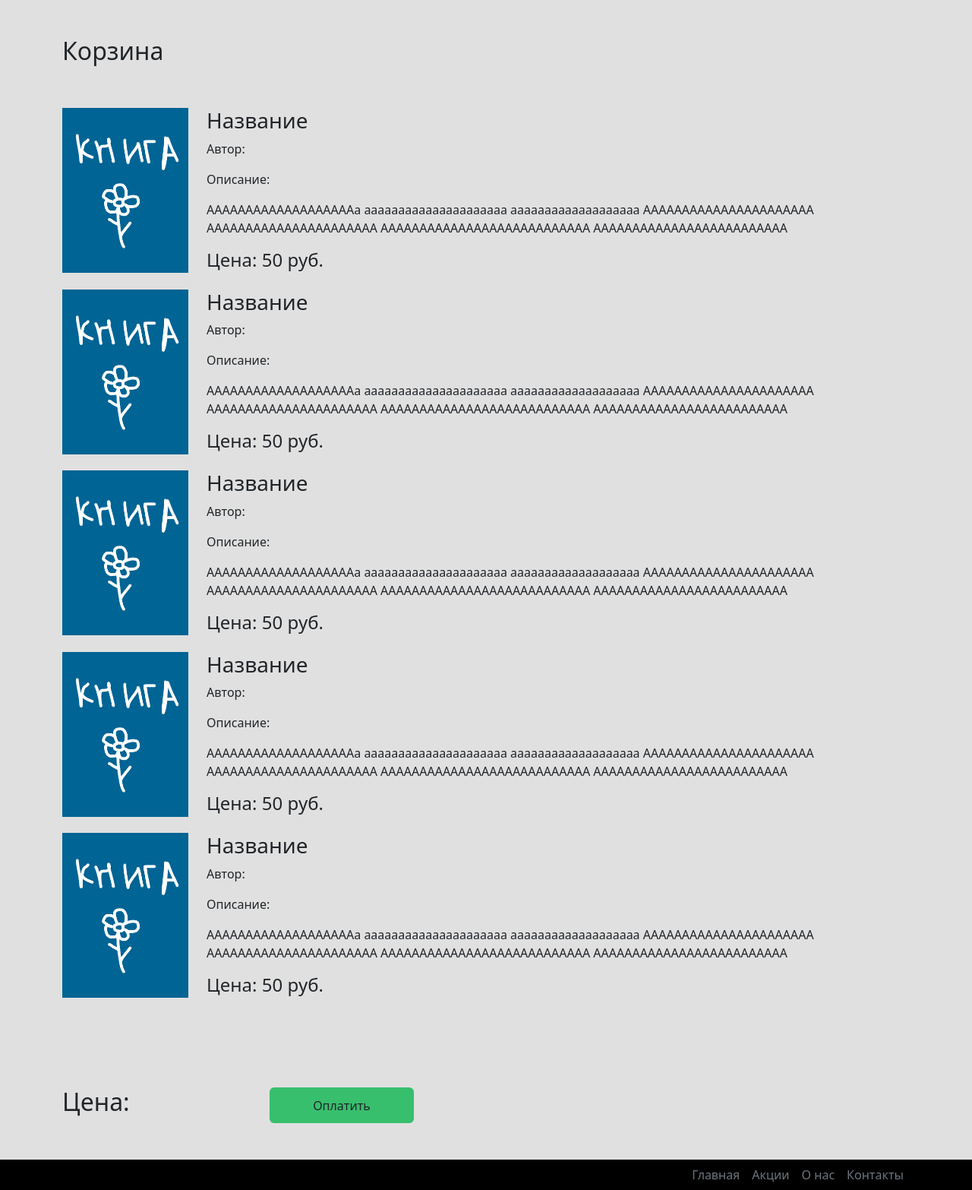
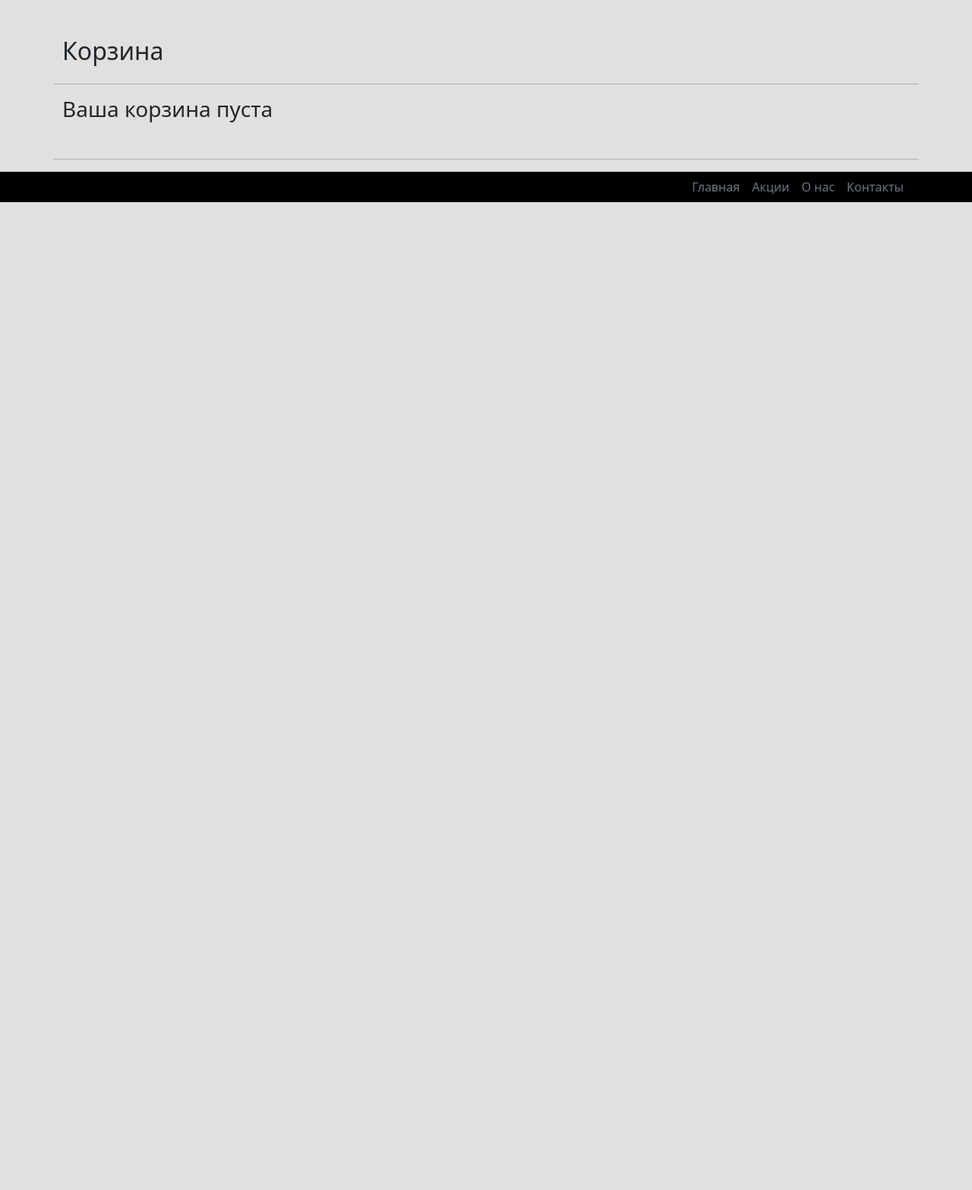
Before and after one commit to LinmyOwO/BookShop, a Flask app: page /cart in a window 1280 px wide. Shown: the part 134-1700 px from the top of the page at 76% size. After the commit the page ends 400 px from the top, so only its background shows below. Run offline with Flask 3, Linux system fonts and the light colour scheme; a user stored in the database is signed in; data comes from the database, SQL or seed files in the repository; both versions use the stored data as it was after the commit; some web fonts are replaced.

Commit message:
Коряво рабочая корзина

```diff
--- a/UserLogin.py
+++ b/UserLogin.py
@@ -4,30 +4,11 @@ from flask_login import UserMixin
 class UserLogin(UserMixin):
     def fromDB(self, user_id, db_table):
         self.__user = db_table.query.get(user_id)
-        self.__cart = []
         return self
 
     def create(self, user):
         self.__user = user
-        self.__cart = []
         return self
-
-    def add_to_cart(self, book):
-        if book not in self.__cart:
-            self.__cart.append(book)
-
-    def delete_from_cart(self, book):
-        if book in self.__cart:
-            self.__cart.remove(book)
-
-    def is_book_in_cart(self, book):
-        return book in self.__cart
 
     def get_id(self):
         return str(self.__user.id)
-
-    def get_cart(self):
-        return self.__cart
-
-    def clear_cart(self):
-        self.__cart = []
--- a/main.py
+++ b/main.py
@@ -1,5 +1,5 @@
 import os
-from flask import Flask, render_template, abort, flash, redirect, url_for, request
+from flask import Flask, render_template, abort, flash, redirect, url_for, request, session
 from flask_sqlalchemy import SQLAlchemy
 from flask_login import LoginManager, login_user, logout_user, login_required, current_user
 from datetime import datetime
@@ -81,6 +81,13 @@ class OrdersBooks(db.Model):
     book_id = db.Column(db.Integer, db.ForeignKey('books.id'))
 
 
+def is_book_in_cart(book_id):
+    if 'cart' in session:
+        return book_id in session['cart']
+    session['cart'] = []
+    return False
+
+
 all_genres = []
 @app.before_request
 def get_header_genres():
@@ -109,33 +116,40 @@ def about():
     """Страница 'О нас'"""
     return render_template("about.html", all_genres=all_genres)
 
+
 @app.route('/stocks')
 def stocks():
     """Страница 'Акции'"""
     return render_template("stocks.html", all_genres=all_genres)
 
 
-@app.route('/history')
-def history():
-    """Страница с историей заказов"""
-    return render_template("history.html", orders=[], all_genres=all_genres)
-
-
 @app.route('/cart')
 @login_required
 def cart():
     """Страница корзины"""
-    return render_template("cart.html", all_genres=all_genres)
+    books = []
+    price = 0
+    if 'cart' in session:
+        try:
+            for b_id in session['cart']:
+                book = Books.query.get(b_id)
+                books.append(book)
+        except Exception as e:
+            print(e.args)
+        for book in books:
+            price += book.price
+
+    return render_template("cart.html", books=books, price=price, all_genres=all_genres)
 
 
 @app.route('/add-to-cart/<int:book_id>', methods=["post"])
 @login_required
 def add_to_cart(book_id):
-    book = None
     try:
         book = Books.query.get(book_id)
-        if not current_user.is_book_in_cart(book):
-            current_user.add_to_cart(book)
+        if not is_book_in_cart(book.id):
+            session['cart'].append(book_id)
+            session.modified = True
 
     except Exception as e:
         print(e.args)
@@ -148,7 +162,8 @@ def add_to_cart(book_id):
 def delete_from_cart(book_id):
     try:
         book = Books.query.get(book_id)
-        current_user.delete_from_cart(book)
+        if is_book_in_cart(book.id):
+            session['cart'].remove(book_id)
     except Exception as e:
         print(e.args)
 
--- a/templates/cart.html
+++ b/templates/cart.html
@@ -4,38 +4,29 @@
 
 <div class="container">
     <div class="row">
-        <div class="col-12 mb-5"><h2>Корзина</h2></div>
-        {% for book in current_user.get_cart() %}
-          <div class="col-2 mb-3">
-            <img class="img-fluid" src="{{ url_for('static', filename='/book/' + book.image_url) }}"/>
+        <div class="col-12 mb-3"><h2>Корзина</h2></div>
+        <hr/>
+        {% if books %}
+        {% for book in books %}
+          <div class="col-2 mb-4">
+            <img class="img-fluid" src="{{ url_for('static', filename='/books/' + book.image_url) }}"/>
           </div>
-          <div class="col-10 mb-3">
+          <div class="col-10 mb-4">
               <h3>{{ book.name }}</h3>
               <p>Автор: {{ book.authors }}</p>
               <p>Описание:</p>
-              <p>{{ book.description[:125] }}</p>
+              <p>{{ book.description[:300] + "..." }}</p>
               <h4>Цена: {{ book.price }} руб.</h4>
           </div>
         {% endfor %}
-        {% for i in range(5) %}
-            <div class="col-2 mb-3"><img class="img-fluid" src="{{ url_for('static', filename='public/book.png') }}"/></div>
-            <div class="col-10 mb-3">
-                <h3>Название</h3>
-                <p>Автор:</p>
-                <p>Описание:</p>
-                <p>АААААААААААААААААААа
-                aaaaaaaaaaaaaaaaaaaaa
-                aaaaaaaaaaaaaaaaaaa
-                АААААААААААААААААААААА
-                АААААААААААААААААААААА
-                ААААААААААААААААААААААААААА
-                ААААААААААААААААААААААААА</p>
-                <h4>Цена: 50 руб.</h4>
-            </div>
-        {% endfor %}
-        <div class="col-12 border-bottom my-5"></div>
-        <div class="col-3 mb-5"><h2>Цена:</h2></div>
+        <hr/>
+        <div class="col-12 border-bottom my-2"></div>
+        <div class="col-3 mb-5"><h2>Цена: {{ price }} руб.</h2></div>
         <button type="button" class="btn col-2 green mb-5">Оплатить</button>
+        {% else %}
+        <h3 class="disabled mb-5">Ваша корзина пуста</h3>
+        <hr/>
+        {% endif %}
     </div>
 </div>
 
```
Also changed, not shown: instance/shop.db.
